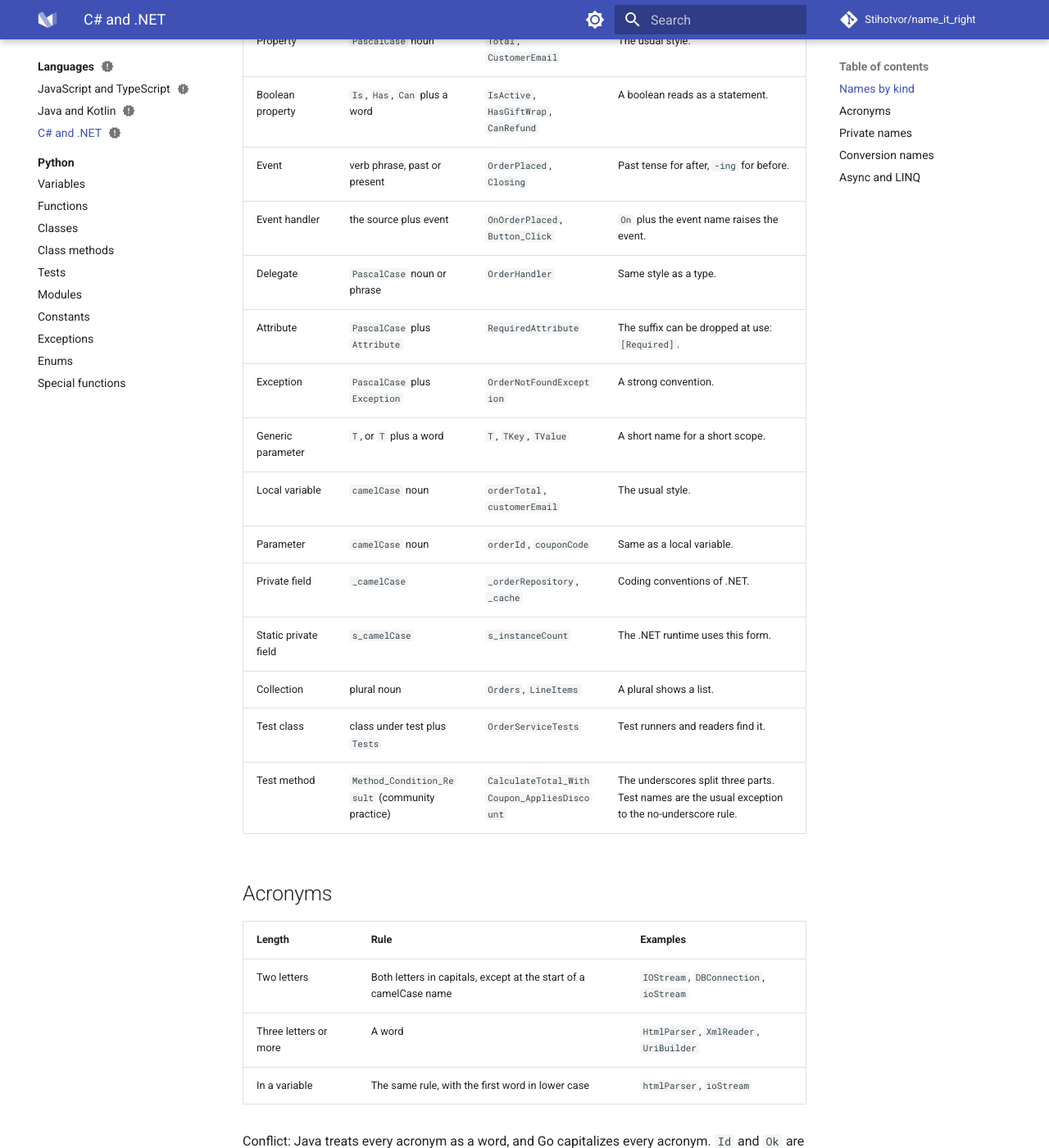
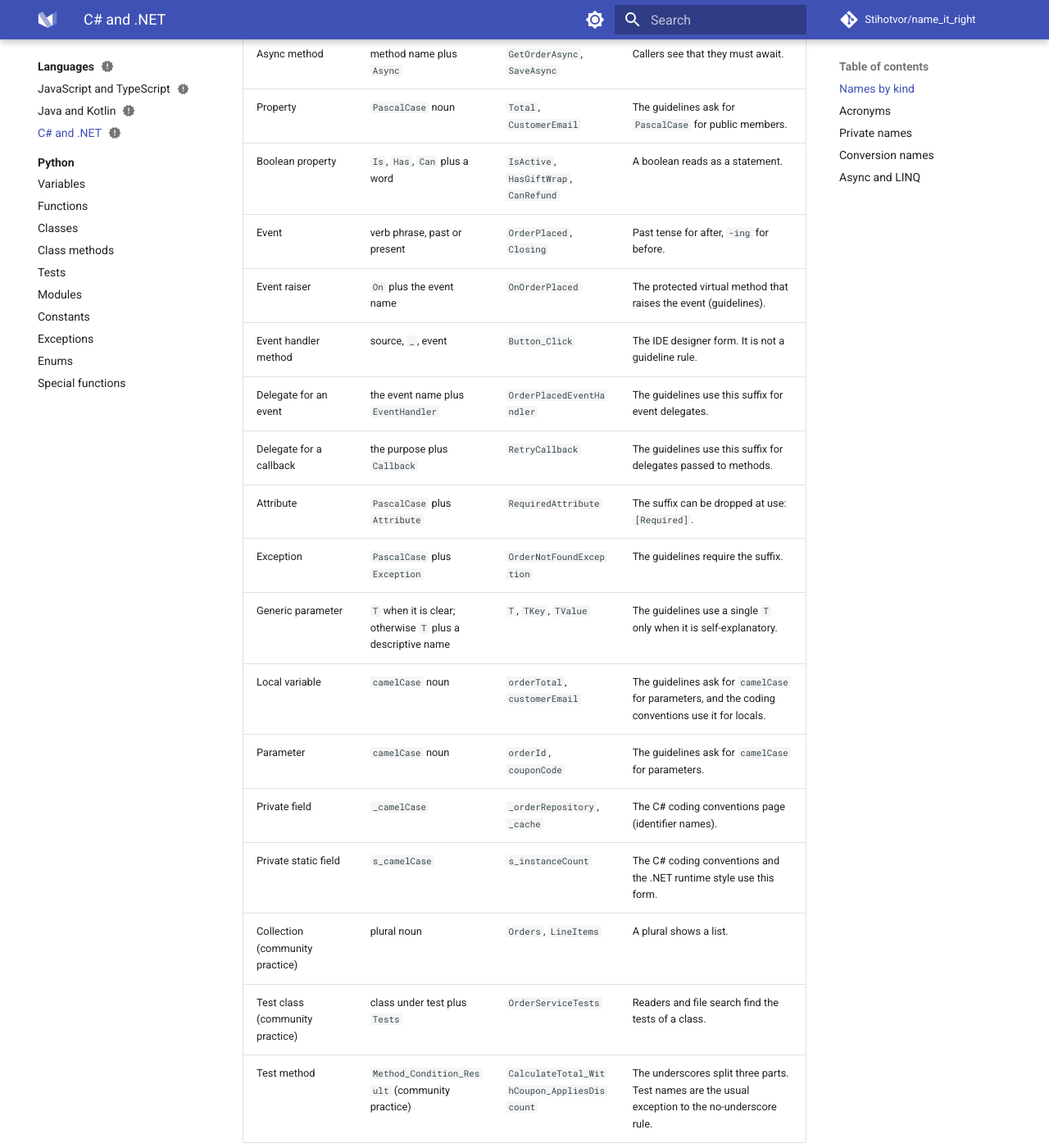
Before and after one commit to Stihotvor/name_it_right, an MkDocs documentation site: the page built from docs/languages/csharp-dotnet.md, in a window 1280 px wide and 1400 px high, scrolled down 1814 px. Shown: the whole window at 82% size. Built offline with MkDocs 1.6.1 and Material for MkDocs 9.7.7, drawn with Linux system fonts in a browser that asks for light colours; comment, search, counter and statistics services are not loaded; some of the changed text lies outside the part shown.

Commit message:
docs(20): fix review findings on C# and .NET page
Co-Authored-By: Claude Sonnet 5.5 <noreply@anthropic.com>

```diff
--- a/docs/languages/csharp-dotnet.md
+++ b/docs/languages/csharp-dotnet.md
@@ -10,11 +10,11 @@ status: new
     - Use `camelCase` for local variables and parameters: `orderTotal`, `couponCode`
     - Start an interface name with `I`: `IOrderRepository`
     - Use a verb first for methods and a noun for properties, as in the [action and context pattern](../patterns/action-context.md)
-    - Name a file after the main type in it: `OrderService.cs`
+    - Name a file after the main type in it: `OrderService.cs`. This is common practice, and StyleCop checks it (SA1649)
 
 !!! tip "Useful tips"
 
-    - Use `_camelCase` for private fields if your team follows the C# coding conventions. The .NET naming guidelines do not set a rule for private fields
+    - Use `_camelCase` for private fields if your team follows the C# coding conventions. The .NET naming guidelines target public API and do not use underscores
     - End an async method name with `Async`: `GetOrderAsync`. This is a strong convention of the .NET libraries
     - Use an analyzer to enforce the rules (`.editorconfig` naming rules with the IDE1006 diagnostic, or StyleCop)
 
@@ -29,34 +29,36 @@ status: new
 
 | Kind | Rule | Examples | Why this name |
 |---|---|---|---|
-| Namespace | `PascalCase`, dotted, from the company or product | `Shop.Orders`, `Contoso.Billing.Invoices` | The path of the project is the namespace. |
-| Class | `PascalCase` noun | `OrderService`, `PaymentGateway` | The usual style. |
+| Namespace | `PascalCase`, dotted: `Company.Product.Feature` | `Shop.Orders`, `Contoso.Billing.Invoices` | The guidelines use this form, so a type name is unique across libraries. |
+| Class | `PascalCase` noun | `OrderService`, `PaymentGateway` | The guidelines ask for `PascalCase` for every public type. |
 | Static class | `PascalCase` noun | `OrderIds`, `Guard` | A class without instances. |
-| Extension class | the extended type plus `Extensions` | `StringExtensions`, `EnumerableExtensions` | Common practice in the .NET libraries. |
-| Struct | `PascalCase` noun | `Money`, `OrderId` | Same as a class. |
-| Record | `PascalCase` noun | `OrderLine` | Same as a class. |
+| Extension class (community practice) | the extended type plus `Extensions` | `StringExtensions`, `EnumerableExtensions` | Common practice in the .NET libraries. |
+| Struct | `PascalCase` noun | `Money`, `OrderId` | A struct is a type, so it follows the type rule. |
+| Record | `PascalCase` noun | `OrderLine` | A record is a type, so it follows the type rule. |
 | Interface | `I` plus `PascalCase` | `IOrderRepository`, `IDisposable` | The `I` is a firm .NET convention. |
 | Enum | singular `PascalCase` noun | `OrderStatus` | One value is one status. |
 | Flags enum | plural `PascalCase` noun | `FilePermissions` | Several values can combine. |
 | Enum member | `PascalCase` | `OrderStatus.Pending` | Same style as a constant. |
 | Constant | `PascalCase` | `MaxRetryCount`, `DefaultTimeout` | The .NET guidelines use `PascalCase`. |
-| Static readonly field | `PascalCase` | `DefaultOptions` | Same as a constant. |
+| Static readonly field, public or internal | `PascalCase` | `DefaultOptions` | It acts like a constant. A private one is `s_camelCase`; see Private names. |
 | Method | verb first, `PascalCase` | `CalculateTotal`, `FindOrders` | An action. |
 | Async method | method name plus `Async` | `GetOrderAsync`, `SaveAsync` | Callers see that they must await. |
-| Property | `PascalCase` noun | `Total`, `CustomerEmail` | The usual style. |
+| Property | `PascalCase` noun | `Total`, `CustomerEmail` | The guidelines ask for `PascalCase` for public members. |
 | Boolean property | `Is`, `Has`, `Can` plus a word | `IsActive`, `HasGiftWrap`, `CanRefund` | A boolean reads as a statement. |
 | Event | verb phrase, past or present | `OrderPlaced`, `Closing` | Past tense for after, `-ing` for before. |
-| Event handler | the source plus event | `OnOrderPlaced`, `Button_Click` | `On` plus the event name raises the event. |
-| Delegate | `PascalCase` noun or phrase | `OrderHandler` | Same style as a type. |
+| Event raiser | `On` plus the event name | `OnOrderPlaced` | The protected virtual method that raises the event (guidelines). |
+| Event handler method | source, `_`, event | `Button_Click` | The IDE designer form. It is not a guideline rule. |
+| Delegate for an event | the event name plus `EventHandler` | `OrderPlacedEventHandler` | The guidelines use this suffix for event delegates. |
+| Delegate for a callback | the purpose plus `Callback` | `RetryCallback` | The guidelines use this suffix for delegates passed to methods. |
 | Attribute | `PascalCase` plus `Attribute` | `RequiredAttribute` | The suffix can be dropped at use: `[Required]`. |
-| Exception | `PascalCase` plus `Exception` | `OrderNotFoundException` | A strong convention. |
-| Generic parameter | `T`, or `T` plus a word | `T`, `TKey`, `TValue` | A short name for a short scope. |
-| Local variable | `camelCase` noun | `orderTotal`, `customerEmail` | The usual style. |
-| Parameter | `camelCase` noun | `orderId`, `couponCode` | Same as a local variable. |
-| Private field | `_camelCase` | `_orderRepository`, `_cache` | Coding conventions of .NET. |
-| Static private field | `s_camelCase` | `s_instanceCount` | The .NET runtime uses this form. |
-| Collection | plural noun | `Orders`, `LineItems` | A plural shows a list. |
-| Test class | class under test plus `Tests` | `OrderServiceTests` | Test runners and readers find it. |
+| Exception | `PascalCase` plus `Exception` | `OrderNotFoundException` | The guidelines require the suffix. |
+| Generic parameter | `T` when it is clear; otherwise `T` plus a descriptive name | `T`, `TKey`, `TValue` | The guidelines use a single `T` only when it is self-explanatory. |
+| Local variable | `camelCase` noun | `orderTotal`, `customerEmail` | The guidelines ask for `camelCase` for parameters, and the coding conventions use it for locals. |
+| Parameter | `camelCase` noun | `orderId`, `couponCode` | The guidelines ask for `camelCase` for parameters. |
+| Private field | `_camelCase` | `_orderRepository`, `_cache` | The C# coding conventions page (identifier names). |
+| Private static field | `s_camelCase` | `s_instanceCount` | The C# coding conventions and the .NET runtime style use this form. |
+| Collection (community practice) | plural noun | `Orders`, `LineItems` | A plural shows a list. |
+| Test class (community practice) | class under test plus `Tests` | `OrderServiceTests` | Readers and file search find the tests of a class. |
 | Test method | `Method_Condition_Result` (community practice) | `CalculateTotal_WithCoupon_AppliesDiscount` | The underscores split three parts. Test names are the usual exception to the no-underscore rule. |
 
 ## Acronyms
@@ -74,19 +76,21 @@ Conflict: Java treats every acronym as a word, and Go capitalizes every acronym.
 | Style | Where | Examples | Notes |
 |---|---|---|---|
 | `_camelCase` | Private instance field | `_cache` | The C# coding conventions. |
-| `s_camelCase` | Private static field | `s_count` | The .NET runtime code style. |
-| `t_camelCase` | Thread-static field | `t_buffer` | Same style. |
-| No prefix | Everything else | `cache` | Some teams use `this.cache`. |
+| `s_camelCase` | Private static field | `s_count` | The C# coding conventions and the .NET runtime code style. |
+| `t_camelCase` | Thread-static field | `t_buffer` | The C# coding conventions and the runtime style. |
+| No prefix | Locals and parameters | `cache` | A local is not a field, so it needs no mark. |
 
-Conflict: the .NET naming guidelines do not use underscores. The C# coding conventions allow `_camelCase` for private fields. Choose one and write it in `.editorconfig`.
+Conflict: the .NET naming guidelines target public API and do not use underscores. The C# coding conventions use `_camelCase` for private fields. Choose one and write it in `.editorconfig`.
 
 ## Conversion names
+
+These patterns come from the .NET base class library (BCL). They are practice, not rules of the guidelines.
 
 | Pattern | Meaning | Examples |
 |---|---|---|
 | `To<Type>` | Makes a new value of another type. | `ToString`, `ToList`, `ToArray` |
 | `As<Type>` | A view of the same data, with no copy. | `AsEnumerable`, `AsSpan` |
-| `From<Type>` | A static method that builds a value from another. | `Guid.Parse`, `OrderId.FromString` |
+| `From<Type>` | A static method that builds a value from another. | `TimeSpan.FromSeconds`, `Convert.FromBase64String` |
 | `Parse` | Reads text and throws on failure. | `int.Parse` |
 | `TryParse` | Reads text and returns `false` on failure. | `int.TryParse` |
 | `Create` | A factory. | `Order.Create(...)` |
@@ -97,7 +101,7 @@ Conflict: the .NET naming guidelines do not use underscores. The C# coding conve
 |---|---|---|
 | Async method | the `Async` suffix | `FetchOrdersAsync` |
 | Cancellation token | `cancellationToken`, last parameter | `GetOrderAsync(id, cancellationToken)` |
-| LINQ query variable | a plural noun | `activeOrders`, `overdueInvoices` |
+| LINQ query variable (community practice) | a plural noun | `activeOrders`, `overdueInvoices` |
 | Lambda parameter | a short singular word | `orders.Where(order => order.IsActive)` |
 
 !!! info "See also"
```
Also changed, not shown: docs/languages/index.md (+1 -1 lines).
